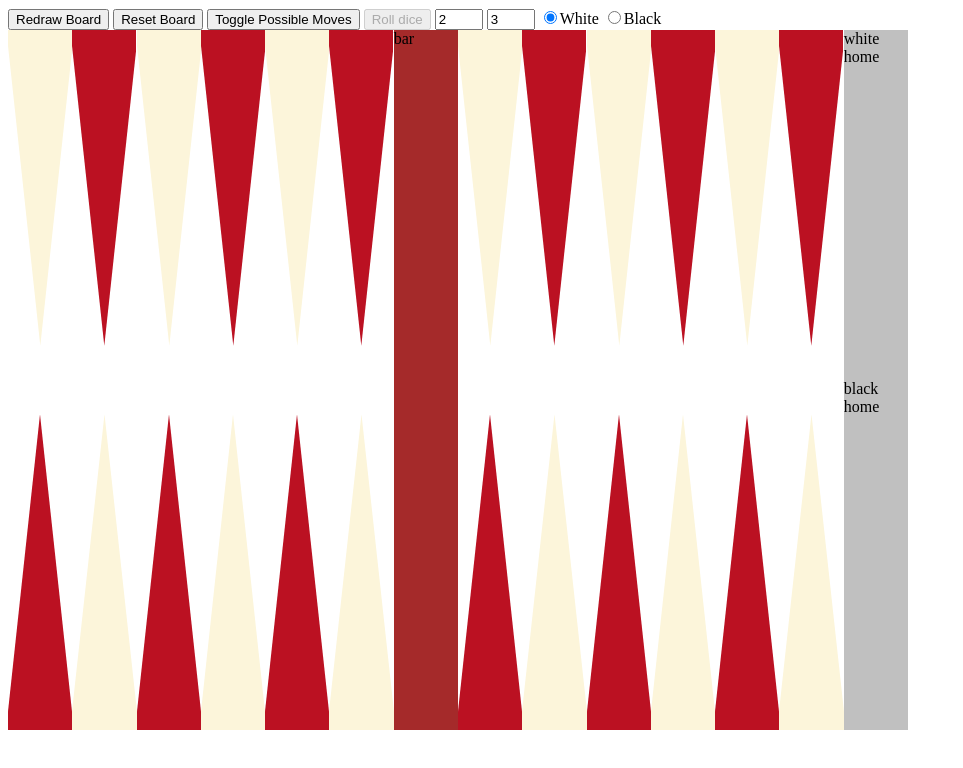
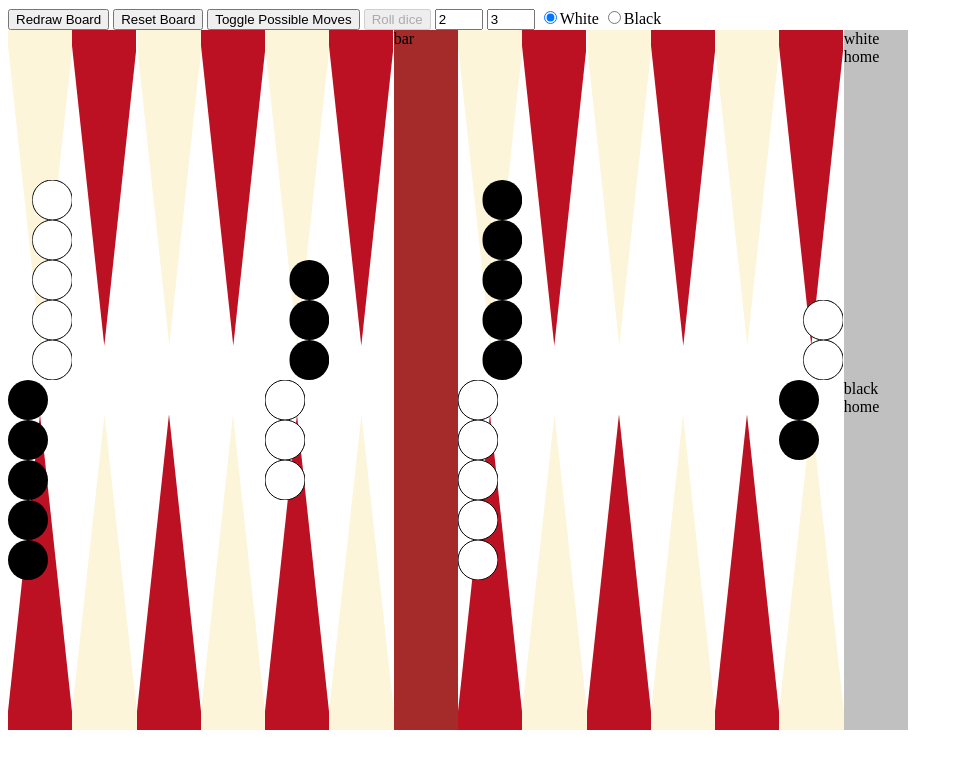
Before and after one commit to JoSSte/BackgammonJS, a plain HTML site: page BackgammonCSS.html in a window 1280 px wide. Shown: the whole page, without its empty margins (0-963 px from the left). Drawn offline with Linux system fonts and the light colour scheme.

Commit message:
pips added

```diff
--- a/BackgammonCSS.html
+++ b/BackgammonCSS.html
@@ -20,39 +20,79 @@
         <div class="board">
             <div class="halfboard">
                 <div class="quarterboard top">
+                    <div class="point light">
+                        <div class="pip white"></div>
+                        <div class="pip white"></div>
+                        <div class="pip white"></div>
+                        <div class="pip white"></div>
+                        <div class="pip white"></div>
+                    </div>
+                    <div class="point dark"></div>
+                    <div class="point light"></div>
+                    <div class="point dark"></div>
+                    <div class="point light">
+                        <div class="pip black"></div>
+                        <div class="pip black"></div>
+                        <div class="pip black"></div>
+                    </div>
+                    <div class="point dark">
+                    </div>
+                </div>
+                <div class="quarterboard bottom">
+                    <div class="point dark">
+                        <div class="pip black"></div>
+                        <div class="pip black"></div>
+                        <div class="pip black"></div>
+                        <div class="pip black"></div>
+                        <div class="pip black"></div>
+                    </div>
                     <div class="point light"></div>
                     <div class="point dark"></div>
                     <div class="point light"></div>
-                    <div class="point dark"></div>
-                    <div class="point light"></div>
-                    <div class="point dark"></div>
-                </div>
-                <div class="quarterboard bottom">
-                    <div class="point dark"></div>
-                    <div class="point light"></div>
-                    <div class="point dark"></div>
-                    <div class="point light"></div>
-                    <div class="point dark"></div>
-                    <div class="point light"></div>
+                    <div class="point dark">
+                        <div class="pip white"></div>
+                        <div class="pip white"></div>
+                        <div class="pip white"></div>
+                    </div>
+                    <div class="point light">
+                    </div>
                 </div>
             </div>
             <div class="bar">bar</div>
             <div class="halfboard">
                 <div class="quarterboard top">
+                    <div class="point light">
+                        <div class="pip black"></div>
+                        <div class="pip black"></div>
+                        <div class="pip black"></div>
+                        <div class="pip black"></div>
+                        <div class="pip black"></div>
+                    </div>
+                    <div class="point dark"></div>
+                    <div class="point light"></div>
+                    <div class="point dark"></div>
+                    <div class="point light"></div>
+                    <div class="point dark">
+                        <div class="pip white"></div>
+                        <div class="pip white"></div>
+                    </div>
+                </div>
+                <div class="quarterboard bottom">
+                    <div class="point dark">
+                        <div class="pip white"></div>
+                        <div class="pip white"></div>
+                        <div class="pip white"></div>
+                        <div class="pip white"></div>
+                        <div class="pip white"></div>
+                    </div>
                     <div class="point light"></div>
                     <div class="point dark"></div>
                     <div class="point light"></div>
                     <div class="point dark"></div>
-                    <div class="point light"></div>
-                    <div class="point dark"></div>
-                </div>
-                <div class="quarterboard bottom">
-                    <div class="point dark"></div>
-                    <div class="point light"></div>
-                    <div class="point dark"></div>
-                    <div class="point light"></div>
-                    <div class="point dark"></div>
-                    <div class="point light"></div>
+                    <div class="point light">
+                        <div class="pip black"></div>
+                        <div class="pip black"></div>
+                    </div>
                 </div>
             </div>
             <div class="homeParent">
--- a/backgammon.css
+++ b/backgammon.css
@@ -76,3 +76,18 @@
 .top>.point {
     transform: rotate(180deg);
 }
+
+.pip {
+    background-repeat: no-repeat;
+    background-position: center center;
+    height: 40px;
+    width: 40px;
+}
+
+.pip.black {
+    background-image: url("pip_black.svg");
+}
+
+.pip.white {
+    background-image: url("pip_white.svg");
+}
```
Also changed, not shown: pip_black.svg (added), pip_white.svg (added).
